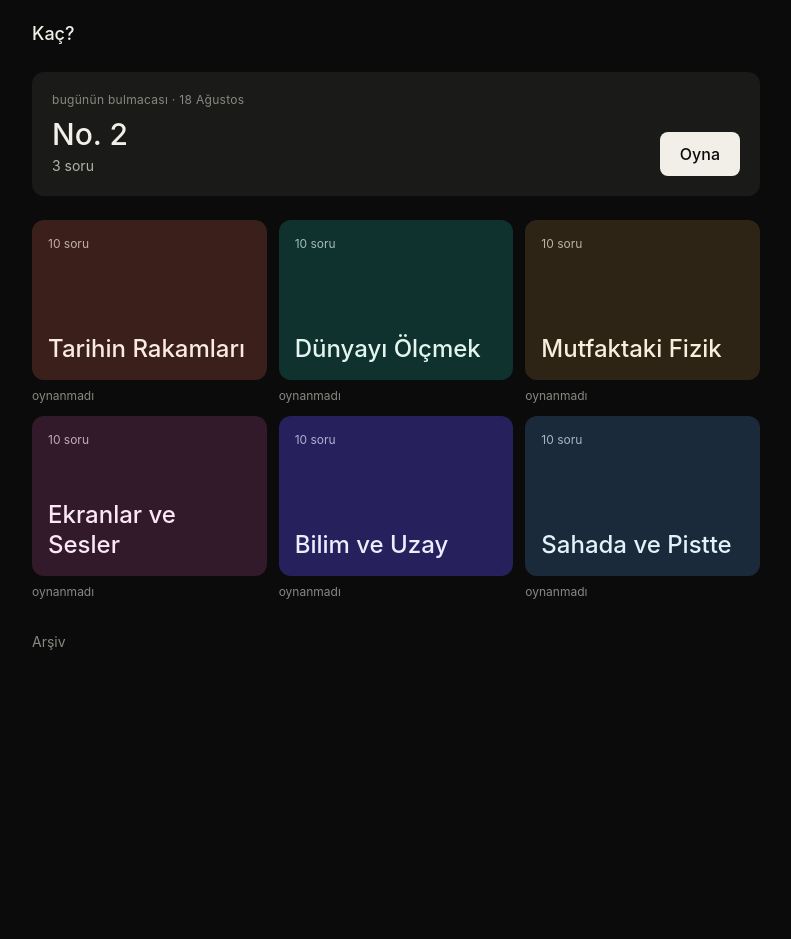
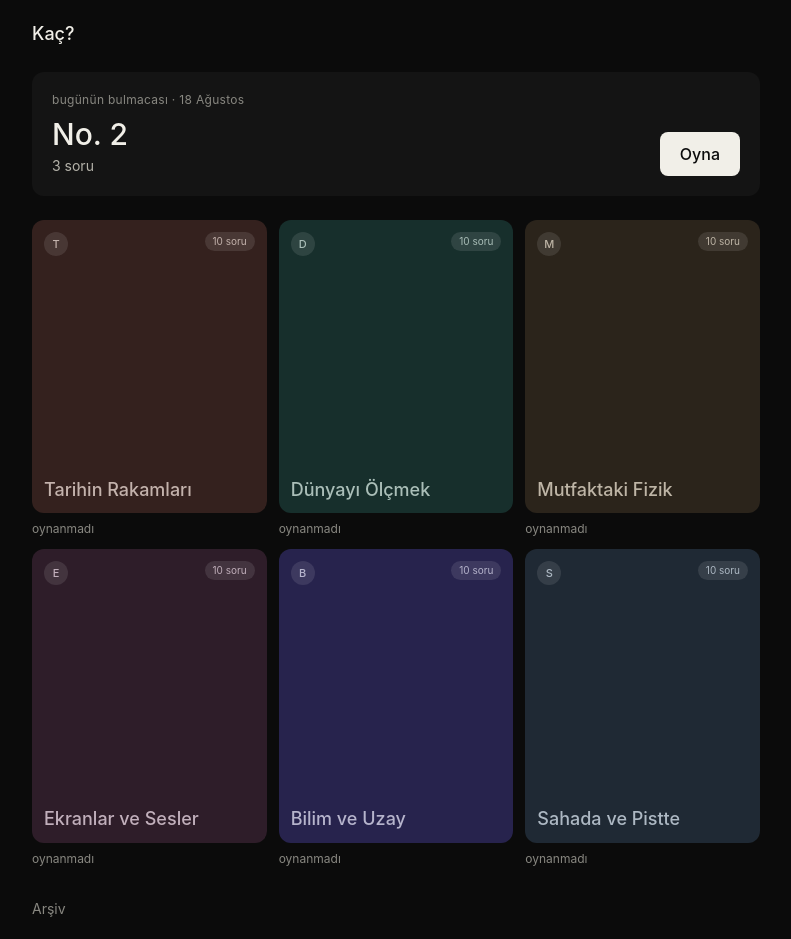
Before and after one commit to OmerHarmankayaC/quiz, a Next.js app: page / in a window 1280 px wide. Shown: the whole page, without its empty margins (244-1035 px from the left). Before the commit the page ends 800 px from the top, so only its background shows below. Built offline with nearby package versions, Linux system fonts and the light colour scheme.

Commit message:
feat: portre paket karti ve kisilmis sayfa yuzeyleri

```diff
--- a/app/globals.css
+++ b/app/globals.css
@@ -2,8 +2,8 @@
 
 :root {
 	--zemin: #0b0b0b;
-	--yuzey: #1a1a18;
-	--kenar: #2c2c2a;
+	--yuzey: #141414;
+	--kenar: #232323;
 	--metin: #f1efe8;
 	--metin-ikincil: #b4b2a9;
 	--metin-soluk: #888780;
--- a/components/PaketKarti.tsx
+++ b/components/PaketKarti.tsx
@@ -1,5 +1,6 @@
 import Link from 'next/link';
 import type { Paket } from '@/lib/game/types';
+import { paketRenkleri } from '@/lib/game/renk';
 
 interface Props {
 	paket: Paket;
@@ -9,19 +10,35 @@ interface Props {
 
 export function PaketKarti({ paket, enIyi, yuklendi }: Props) {
 	const maksimum = paket.soru_ids.length * 100;
+	const { zemin, metin } = paketRenkleri(paket);
+	const monogram = paket.baslik.trim().charAt(0).toLocaleUpperCase('tr');
 
 	return (
 		<Link href={`/paket/${paket.slug}`} className="block">
 			<div
-				className="flex h-40 flex-col justify-between rounded-xl p-4"
-				style={{ background: paket.renk, color: paket.metin_rengi }}
+				className="flex aspect-[4/5] flex-col justify-between rounded-xl p-3"
+				style={{ background: zemin, color: metin }}
 			>
-				<span className="text-xs opacity-70">{paket.soru_ids.length} soru</span>
-				<span className="text-2xl font-medium leading-tight">{paket.baslik}</span>
+				<div className="flex items-start justify-between">
+					<span
+						className="flex h-6 w-6 items-center justify-center rounded-full text-[11px] font-medium"
+						style={{ background: 'rgba(255, 255, 255, 0.1)' }}
+						aria-hidden
+					>
+						{monogram}
+					</span>
+					<span
+						className="rounded-full px-2 py-0.5 text-[10px]"
+						style={{ background: 'rgba(255, 255, 255, 0.1)' }}
+					>
+						{paket.soru_ids.length} soru
+					</span>
+				</div>
+				<span className="text-lg font-medium leading-tight">{paket.baslik}</span>
 			</div>
 			{/* Kayit okunmadan once "oynanmadı" demek yanlis olabilir; satir yer tutar. */}
 			<p className="mt-2 text-xs text-[var(--metin-soluk)]">
-				{!yuklendi ? ' ' : enIyi === null ? 'oynanmadı' : `en iyi ${enIyi} / ${maksimum}`}
+				{!yuklendi ? ' ' : enIyi === null ? 'oynanmadı' : `en iyi ${enIyi} / ${maksimum}`}
 			</p>
 		</Link>
 	);
```
